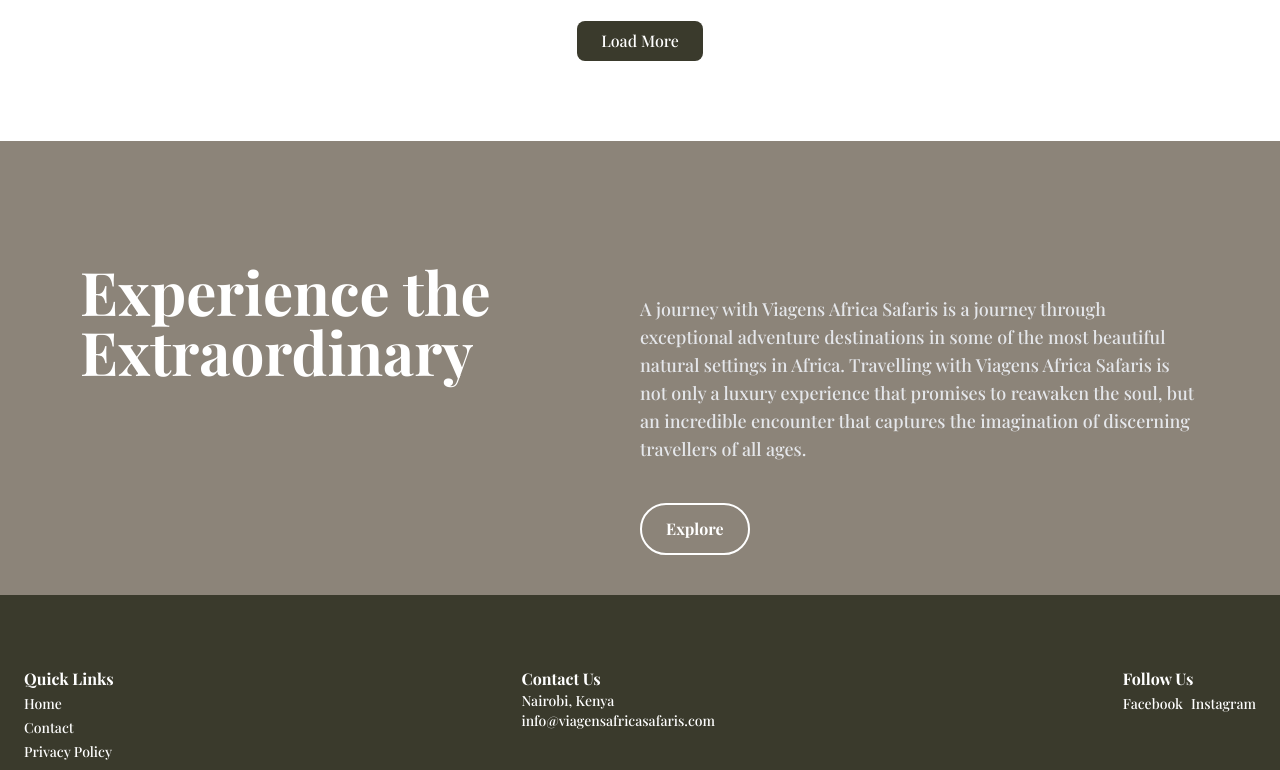
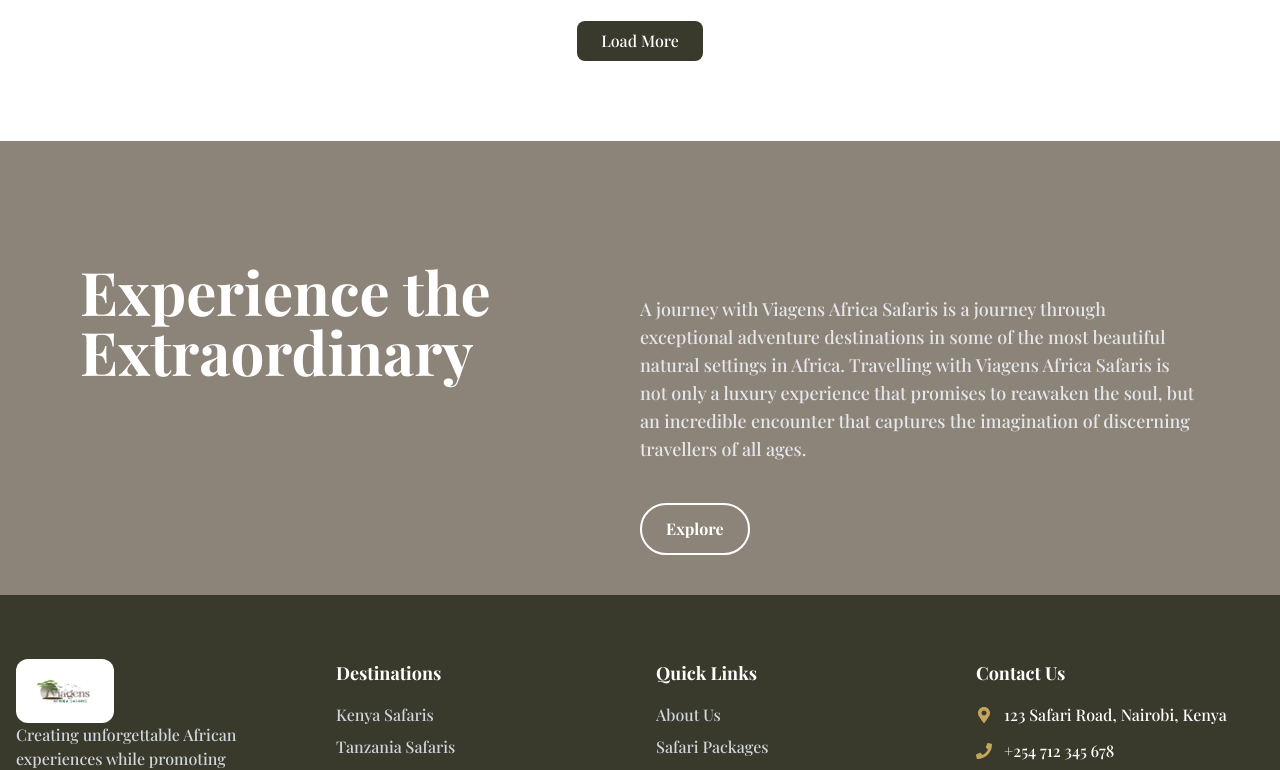
Before and after one commit to kevmongare/Safaris, a React (Vite) app: page / in a window 1280 px wide. Shown: the part 2000-2770 px from the top of the page. Built offline with nearby package versions, Linux system fonts and the light colour scheme.

Commit message:
update: improved footer

```diff
--- a/src/components/footer.tsx
+++ b/src/components/footer.tsx
@@ -1,31 +1,119 @@
-export default function footer(){
-    return(
-        <>
-                    {/* <!-- Footer --> */}
-            <footer className="bg-[var(--primary)] text-white p-6 mt-12 ">
-                <div className="flex flex-col md:flex-row justify-between mx-auto max-w-7xl">
+// export default function footer(){
+//     return(
+//         <>
+//                     {/* <!-- Footer --> */}
+//             <footer className="bg-[var(--primary)] text-white p-6 mt-12 ">
+//                 <div className="flex flex-col md:flex-row justify-between mx-auto max-w-7xl">
+//                 <div>
+//                     <h4 className="font-bold">Quick Links</h4>
+//                     <ul>
+//                     <li><a href="#" className="text-sm">Home</a></li>
+//                     <li><a href="#" className="text-sm">Contact</a></li>
+//                     <li><a href="#" className="text-sm">Privacy Policy</a></li>
+//                     </ul>
+//                 </div>
+//                 <div>
+//                     <h4 className="font-bold">Contact Us</h4>
+//                     <p className="text-sm">Nairobi, Kenya</p>
+//                     <p className="text-sm">info@viagensafricasafaris.com</p>
+//                 </div>
+//                 <div>
+//                     <h4 className="font-bold">Follow Us</h4>
+//                     <div className="space-x-2">
+//                     <a href="#" className="text-sm">Facebook</a>
+//                     <a href="#" className="text-sm">Instagram</a>
+//                     </div>
+//                 </div>
+//                 </div>
+//             </footer>
+//         </>
+//     )
+// }
+import Logo from '../assets/logo.png';
+import { FaFacebookF, FaTwitter, FaInstagram, FaYoutube, FaPhone, FaEnvelope, FaMapMarkerAlt } from 'react-icons/fa';
+
+const Footer = () => {
+  return (
+    <footer className="bg-[var(--primary)] text-white pt-16 pb-8">
+      <div className="container mx-auto px-4">
+        <div className="grid grid-cols-1 md:grid-cols-4 gap-8 mb-12">
           <div>
-                    <h4 className="font-bold">Quick Links</h4>
-                    <ul>
-                    <li><a href="#" className="text-sm">Home</a></li>
-                    <li><a href="#" className="text-sm">Contact</a></li>
-                    <li><a href="#" className="text-sm">Privacy Policy</a></li>
+            <img
+              src={Logo}
+              alt="Safari Africa Logo"
+              className="h-12 md:h-16 object-cover bg-white p-5 rounded-xl"
+            />
+
+            <p className="mb-4 text-gray-300">
+              Creating unforgettable African experiences while promoting sustainable tourism and conservation.
+            </p>
+            <div className="flex space-x-4">
+              <a href="#" className="text-gray-300 hover:text-[#c2a75c]">
+                <FaFacebookF />
+              </a>
+              <a href="#" className="text-gray-300 hover:text-[#c2a75c]">
+                <FaTwitter />
+              </a>
+              <a href="#" className="text-gray-300 hover:text-[#c2a75c]">
+                <FaInstagram />
+              </a>
+              <a href="#" className="text-gray-300 hover:text-[#c2a75c]">
+                <FaYoutube />
+              </a>
+            </div>
+          </div>
+
+          <div>
+            <h3 className="text-lg font-bold mb-4">Destinations</h3>
+            <ul className="space-y-2">
+              {["Kenya", "Tanzania", "Uganda", "Rwanda"].map((dest, idx) => (
+                <li key={idx}>
+                  <a href="#" className="text-gray-300 hover:text-[#c2a75c]">
+                    {dest} Safaris
+                  </a>
+                </li>
+              ))}
             </ul>
           </div>
+
           <div>
-                    <h4 className="font-bold">Contact Us</h4>
-                    <p className="text-sm">Nairobi, Kenya</p>
-                    <p className="text-sm">info@viagensafricasafaris.com</p>
+            <h3 className="text-lg font-bold mb-4">Quick Links</h3>
+            <ul className="space-y-2">
+              {["About Us", "Safari Packages", "Travel Tips", "Testimonials", "Contact"].map((link, idx) => (
+                <li key={idx}>
+                  <a href="#" className="text-gray-300 hover:text-[#c2a75c]">
+                    {link}
+                  </a>
+                </li>
+              ))}
+            </ul>
           </div>
+
           <div>
-                    <h4 className="font-bold">Follow Us</h4>
-                    <div className="space-x-2">
-                    <a href="#" className="text-sm">Facebook</a>
-                    <a href="#" className="text-sm">Instagram</a>
+            <h3 className="text-lg font-bold mb-4">Contact Us</h3>
+            <ul className="space-y-3">
+              <li className="flex items-start">
+                <FaMapMarkerAlt className="text-[#c2a75c] mt-1 mr-3" />
+                <span>123 Safari Road, Nairobi, Kenya</span>
+              </li>
+              <li className="flex items-center">
+                <FaPhone className="text-[#c2a75c] mr-3" />
+                <span>+254 712 345 678</span>
+              </li>
+              <li className="flex items-center">
+                <FaEnvelope className="text-[#c2a75c] mr-3" />
+                <span>info@safariafrica.com</span>
+              </li>
+            </ul>
           </div>
+        </div>
+
+        <div className="border-t border-gray-500 pt-6 text-center text-gray-400">
+          <p>&copy; {new Date().getFullYear()} Viagens Africa Safaris. All rights reserved.</p>
         </div>
       </div>
     </footer>
-        </>
-    )
-}
+  );
+};
+
+export default Footer;
```
Lines whose indentation alone changed are shown as unchanged.
